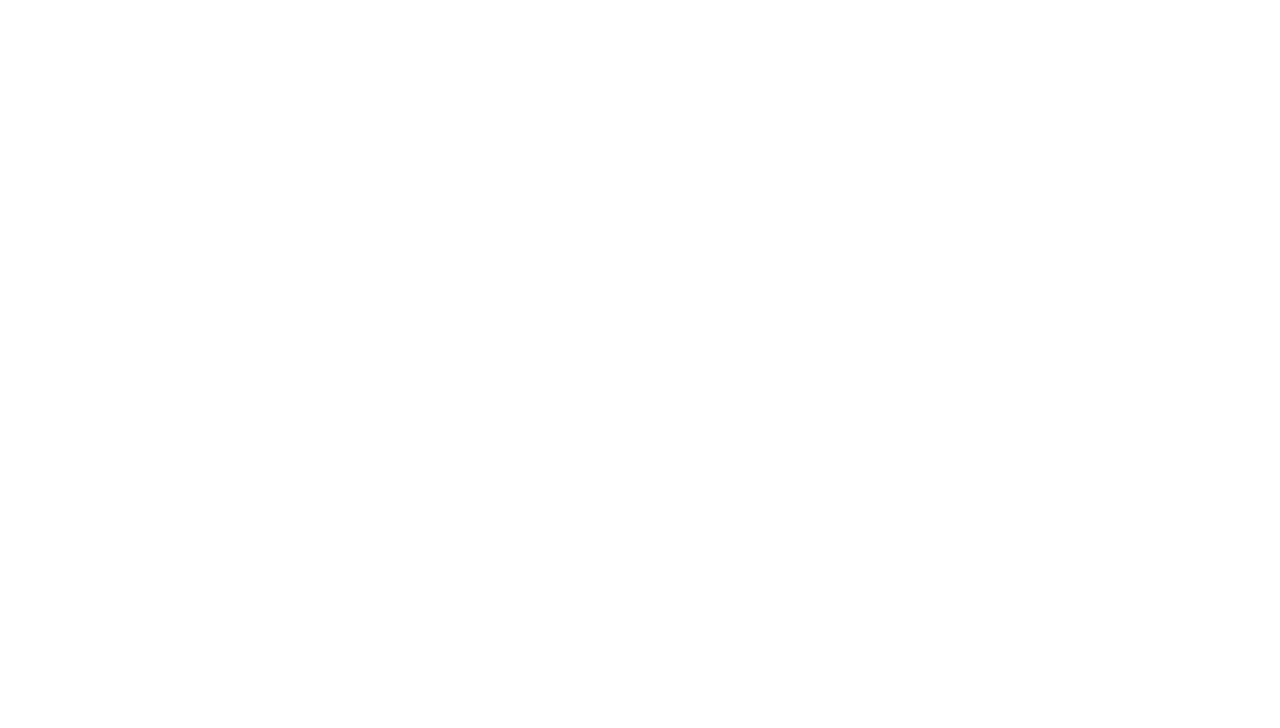
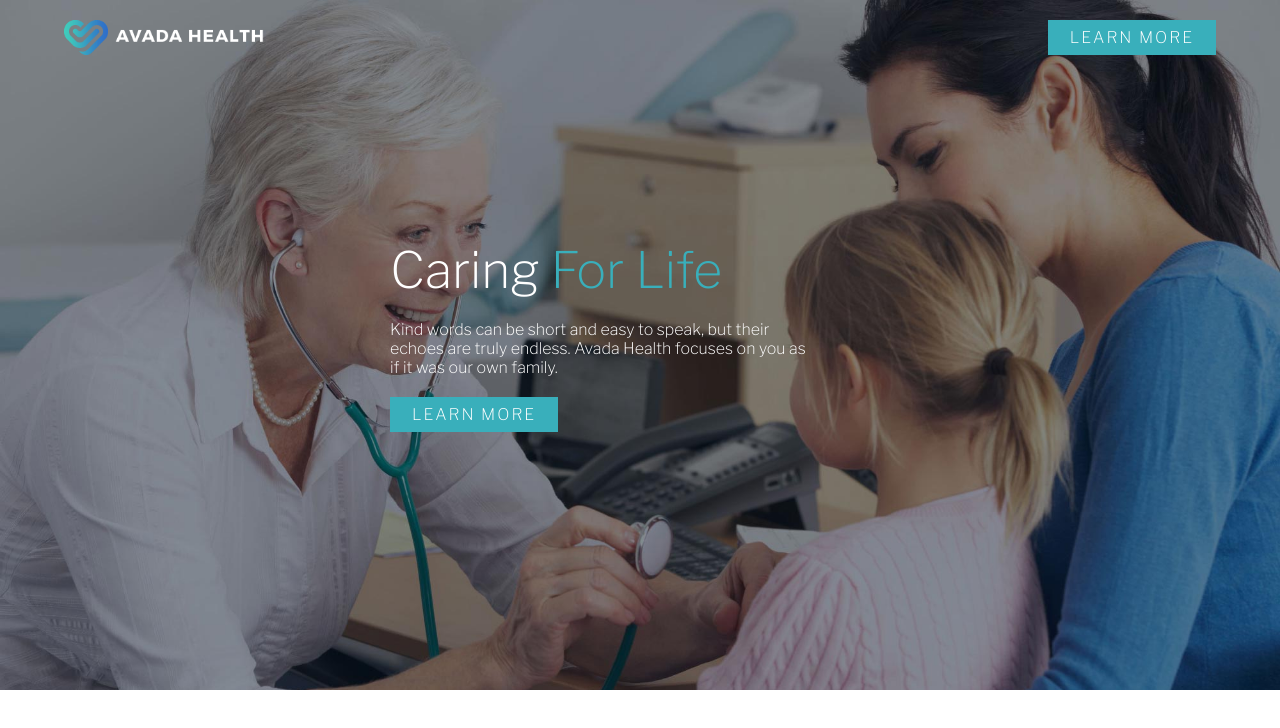
Before and after one commit to dbonafin/proj-html-vuejs, a Vue app: page / in a window 1280 px wide. Shown: the top 728 px of the page. Built offline with nearby package versions, Linux system fonts and the light colour scheme.

Commit message:
header layout started

```diff
--- a/src/components/PageHeader.vue
+++ b/src/components/PageHeader.vue
@@ -1,7 +1,41 @@
 <template>
 
-  <div>
-    <h1>{{ msg }}</h1>
+  <div class="total-header">
+
+    <!-- Top area of the header -->
+    <div class="top-header large-container">
+
+      <div class="logo">
+        <img src="../assets/images/medical_logo_1x_light.png" alt="avada health logo">
+      </div>
+
+      <div class="navigation">
+        <nav>
+          <ul>
+
+          </ul>
+
+          <span class="btn color-btn">
+            <a href="#">learn more</a>
+          </span>
+        </nav>
+      </div>
+
+    </div>
+
+    <!-- Jumbotron area -->
+    <div class="jumbotron">
+      <h2>
+        Caring <span class="main-color-text">For Life</span>
+      </h2>
+
+      <p>{{ introMessage }}</p>
+
+      <span class="btn color-btn">
+        <a href="#">learn more</a>
+      </span>
+    </div>
+
   </div>
 
 </template>
@@ -9,12 +43,47 @@
 <script>
 export default {
   name: 'ResetDone',
-  props: {
-    msg: String
-  }
+  data() {
+    return {
+      introMessage: 'Kind words can be short and easy to speak, but their echoes are truly endless. Avada Health focuses on you as if it was our own family.'
+    }
+  },
 }
 </script>
 
-<style>
+<style lang="scss">
+
+  @import "../style/common.scss";
+
+  .total-header {
+    position: relative;
+    color: $txt-secondary-color;
+    background-size: cover;
+    background-image: url('../assets/images/header-image-homepage.jpg');
+    height: 690px;
+    .top-header {
+      display: flex;
+      justify-content: space-between;
+      padding: 20px 0;
+      .logo {
+        width: 200px;
+      }
+    }
+    .jumbotron {
+      width: 33%;
+      position: absolute;
+      top: 240px;
+      left: 390px;
+      h2 {
+        font-size: 50px;
+      }
+      p {
+        margin: 20px 0;
+      }
+    }
+    .color-btn {
+      background-color: $brand-main-color;
+    }
+  }
 
 </style>
--- a/src/style/common.scss
+++ b/src/style/common.scss
@@ -16,8 +16,38 @@ body {
     font-family: 'Libre Franklin', sans-serif;
 }
 
-h1 {
-    //test
-    color: $txt-main-color;
-    font-weight: 200;
+* {
+    font-weight: 200 ;
 }
+
+.large-container {
+    width: 90%;
+    margin: 0 auto;
+}
+
+.small-container {
+    width: 60%;
+    margin: 0 auto;
+}
+
+img {
+    width: 100%;
+}
+
+// Utilities
+.main-color-text {
+    color: $brand-main-color;
+}
+
+.btn {
+    display: inline-block;
+    text-transform: uppercase;
+    padding: 8px 22px;
+    cursor: pointer;
+}
+
+span a {
+    text-decoration: none;
+    color: inherit;
+    letter-spacing: 2px;
+}
```
